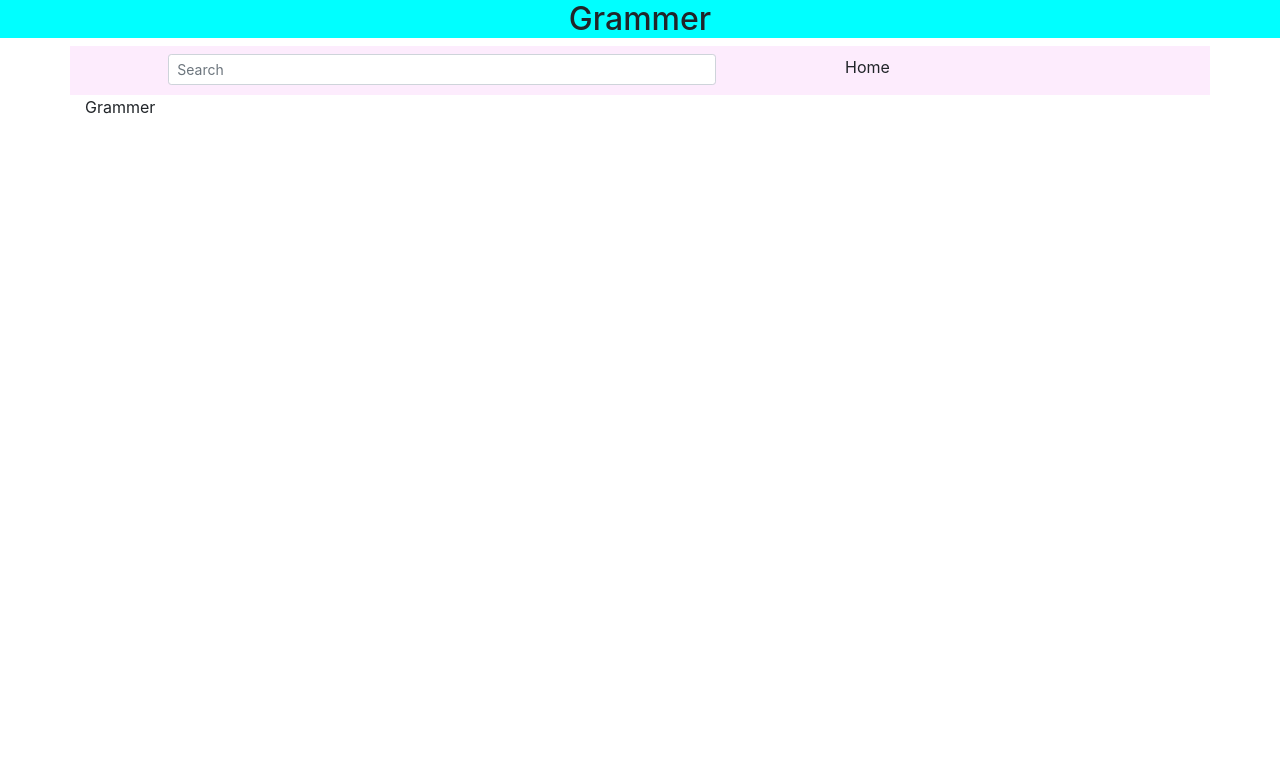
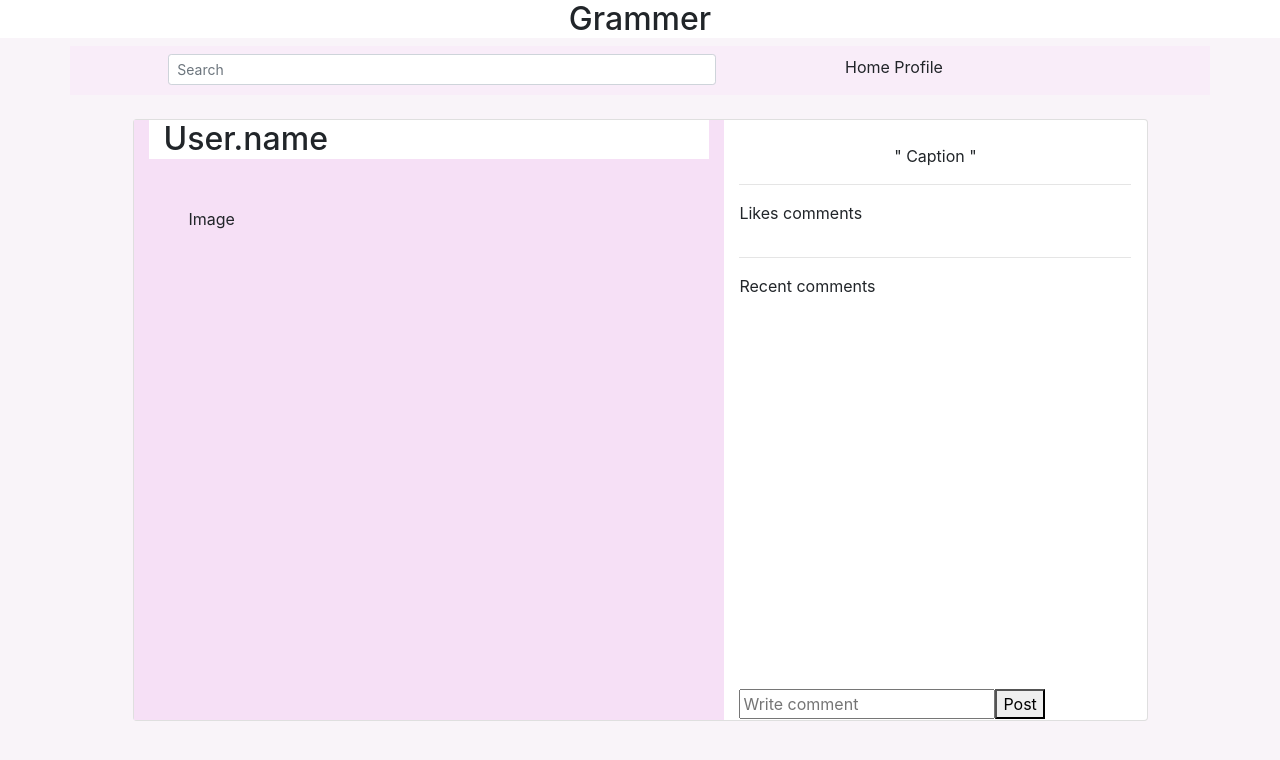
Before and after one commit to Muia23/Grammer, a Django app: page / in a window 1280 px wide. Shown: the top 760 px of the page. Run offline with Django 3.2, Linux system fonts and the light colour scheme; some libraries are stand-ins or nearby versions.

Commit message:
design the home page layout

```diff
--- a/user/templates/base.html
+++ b/user/templates/base.html
@@ -6,7 +6,7 @@
         <script src="https://code.jquery.com/jquery-3.5.1.min.js" integrity="sha256-9/aliU8dGd2tb6OSsuzixeV4y/faTqgFtohetphbbj0=" crossorigin="anonymous"></script>
         <title> Grammer </title>
     </head>
-    <body>
+    <body style="background-color: #F9F4F9;">
         {% include "navbar.html" %}
         <div class="container">
             {% block content %}
--- a/user/templates/index.html
+++ b/user/templates/index.html
@@ -1,5 +1,50 @@
 {%extends 'base.html' %}
     {% block content%}
     {{block.super}}
-      <p>Grammer</p>
+    <div class="main">
+        <div class="row">
+            <div class="col"></div>
+            <div class="col-md-11 holder" style="max-height: 82vh; overflow-y: scroll;">
+                <div class="post">
+                    <br>
+                    <div class="card" style="padding: 0 15px;">
+                        <div class="row">
+                            <div class="col-md-7" style="background-color:#F6E0F6 ; height: 600px;">
+                                <div class="container-fluid" style="background-color: white;">
+                                    <h2>User.name</h2>
+                                </div>
+                                <p style="position: absolute; padding: 40px;">Image</p>
+                            </div>
+                            <div class="col-md-5">
+                                <br>
+                                <p style="text-align: center;"> " Caption "</p>
+                                <hr>
+                                <p style="text-align: center; display: inline-block;">Likes</p>
+                                <p style="text-align: center; display: inline-block;">comments</p>
+                                <hr>
+                                <p>Recent comments</p>
+                                <br>
+                                <div class="comment" style="position: absolute; bottom: 1px;">
+                                    <input type="text" placeholder="Write comment"><button>Post</button>
+                                </div>
+                            </div>
+                        </div>
+                    </div>
+                </div>
+            </div>
+            <div class="col"></div>
+            <style>
+                .holder::-webkit-scrollbar {
+                    display: none;
+                }
+
+                /* Hide scrollbar for IE, Edge and Firefox */
+                .holder {
+                  -ms-overflow-style: none;  /* IE and Edge */
+                  scrollbar-width: none;  /* Firefox */
+                }
+
+            </style>
+        </div>
+    </div>
     {% endblock%}
--- a/user/templates/navbar.html
+++ b/user/templates/navbar.html
@@ -10,7 +10,7 @@
         <nav class="navbar-fluid">
             <h2 style="text-align: center;">Grammer</h2>
         </nav>
-        <div class="container" style="background-color: rgba(251, 208, 251,.4);">
+        <div class="container" style="background-color: rgba(251, 208, 251,.2);">
             <div class="row" >
                 <div class="col-sm-8 col-md-8 col-lg-8">
                     <form class="form-inline d-flex justify-content-center md-form form-sm active-purple-2 mt-2" >
@@ -19,13 +19,14 @@
                     </form>
                 </div>
                 <div class="col-sm-4 col-md-4 col-lg-4">
-                    <p style="padding-top: 9px;">Home</p>
+                    <p style="padding-top: 9px; display: inline-block;">Home</p>
+                    <p style="padding-top: 9px; display: inline-block;">Profile</p>
                 </div>
             </div>
         </div>
         <style>
             .navbar-fluid {
-                background-color: aqua;
+                background-color: white;
             }
             .active-purple-2 input.form-control[type=text]:focus:not([readonly]) {
               border-bottom: 1px solid #ce93d8;
```
